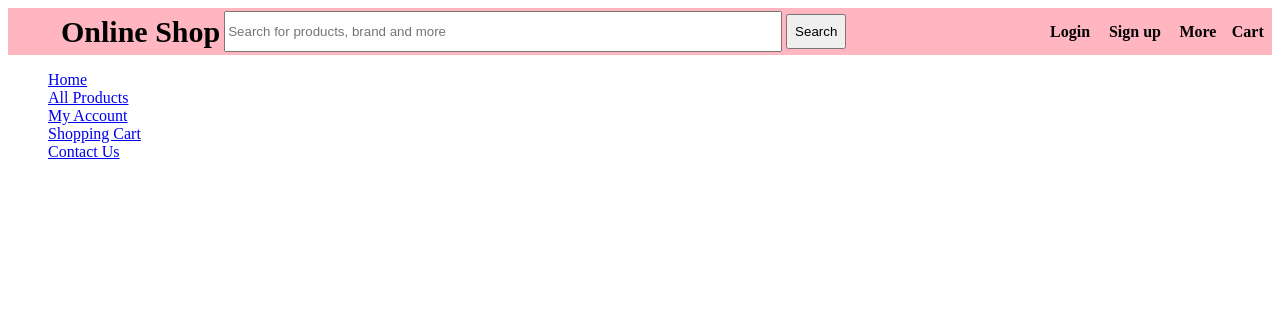
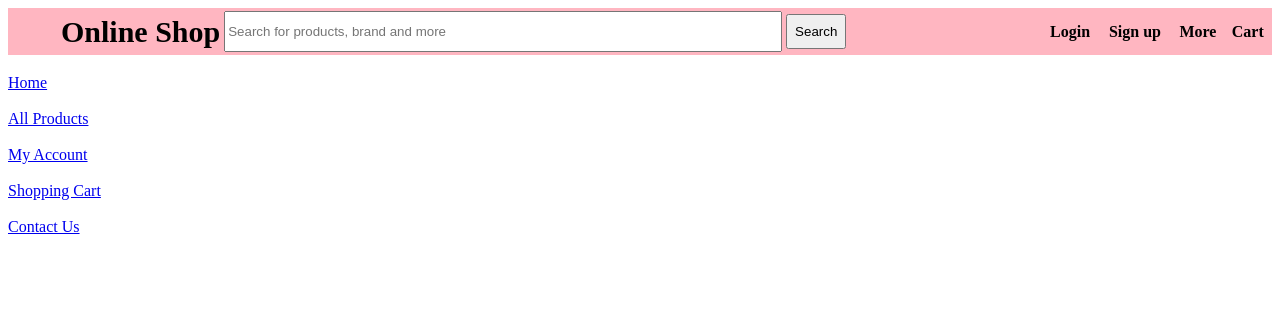
Before and after one commit to sumitsingh886/Mini-Project9, a PHP site: page / in a window 1280 px wide. Shown: the top 315 px of the page. Run offline with PHP 8.4, Linux system fonts and the light colour scheme; some web fonts are replaced.

Commit message:
style in menu id using css

```diff
--- a/Online shoping system/style/style.css
+++ b/Online shoping system/style/style.css
@@ -12,3 +12,8 @@
     background-color:white;
     color:white;
 }
+#menu{
+    padding:0;
+    line-height:36px;
+    margin-top:10px;
+}
```
